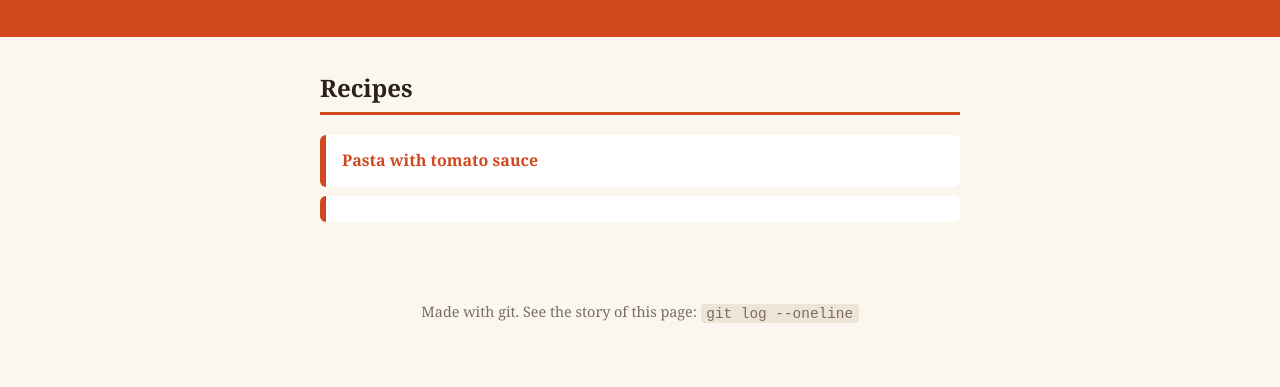
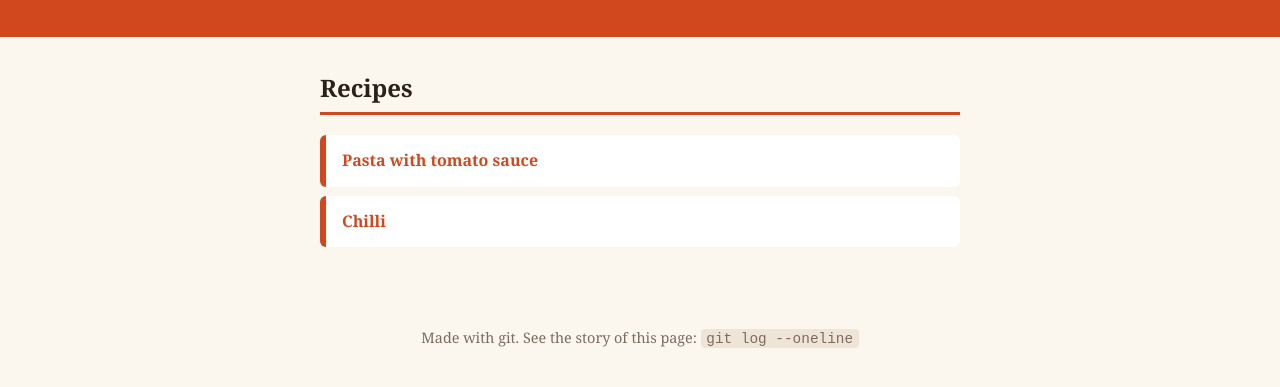
Before and after one commit to cyts-b/time-machine-cookbook, a plain HTML site: page index.html in a window 1280 px wide. Shown: the part 131-518 px from the top of the page. Drawn offline with Linux system fonts and the light colour scheme.

Commit message:
fix index bug

```diff
--- a/index.html
+++ b/index.html
@@ -16,7 +16,7 @@
     <ul id="recipes">
       <li><a href="recipes/pasta.html">Pasta with tomato sauce</a></li>
       <!-- add your recipe link below this line -->
-      <li><a href="recipes/chris-chilli.html"><Recipe title></a></li>
+      <li><a href="recipes/chris-chilli.html">Chilli</a></li>
     </ul>
   </main>
   <footer>
```
